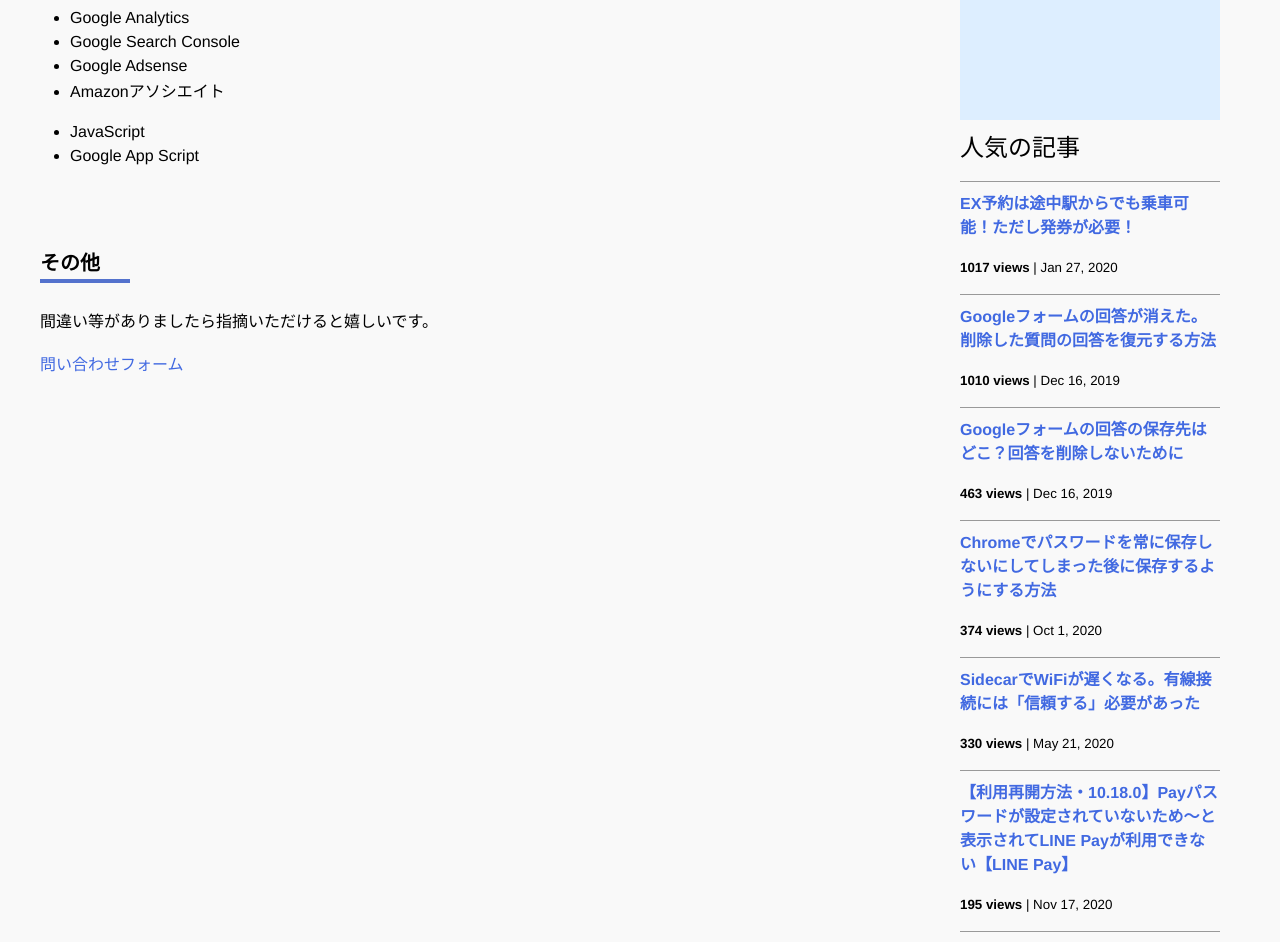
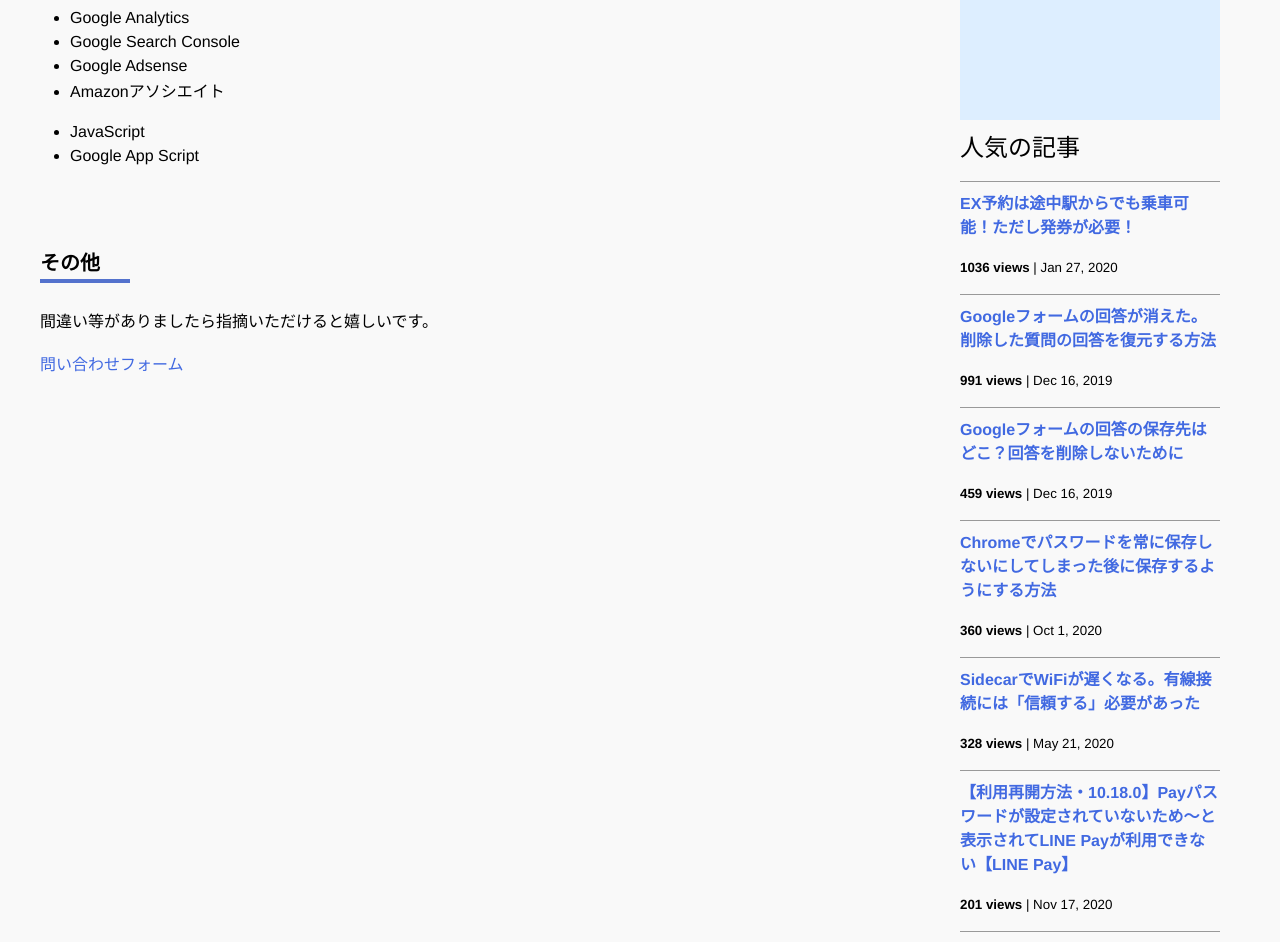
Before and after one commit to iwanaminami/shoyaiwaname, a Jekyll site: the page built from about.markdown, in a window 1280 px wide and 1400 px high, scrolled down 693 px. Shown: the top 942 px of the window. Built offline with Jekyll 4.4.1, drawn with Linux system fonts in a browser that asks for light colours; nearby versions of some CDN libraries; comment, search, counter and statistics services are not loaded.

Commit message:
a new commit message

```diff
--- a/_data/popularposts.yml
+++ b/_data/popularposts.yml
@@ -1,17 +1,17 @@
 side:
-  - view: 1017
+  - view: 1036
     url: /2020/01/27/ex-rideontheway.html
-  - view: 1010
+  - view: 991
     url: /2019/12/16/restore-googleform.html
-  - view: 463
+  - view: 459
     url: /2019/12/16/googleform-answers.html
-  - view: 374
+  - view: 360
     url: /2020/10/01/googlepassword.html
-  - view: 330
+  - view: 328
     url: /2020/05/21/sidecar-via-cable.html
-  - view: 195
+  - view: 201
     url: /2020/11/17/linepay.html
   - view: 120
     url: /2020/01/23/sfcgold.html
-  - view: 118
+  - view: 116
     url: /2021/05/18/image-compression-word.html
```
